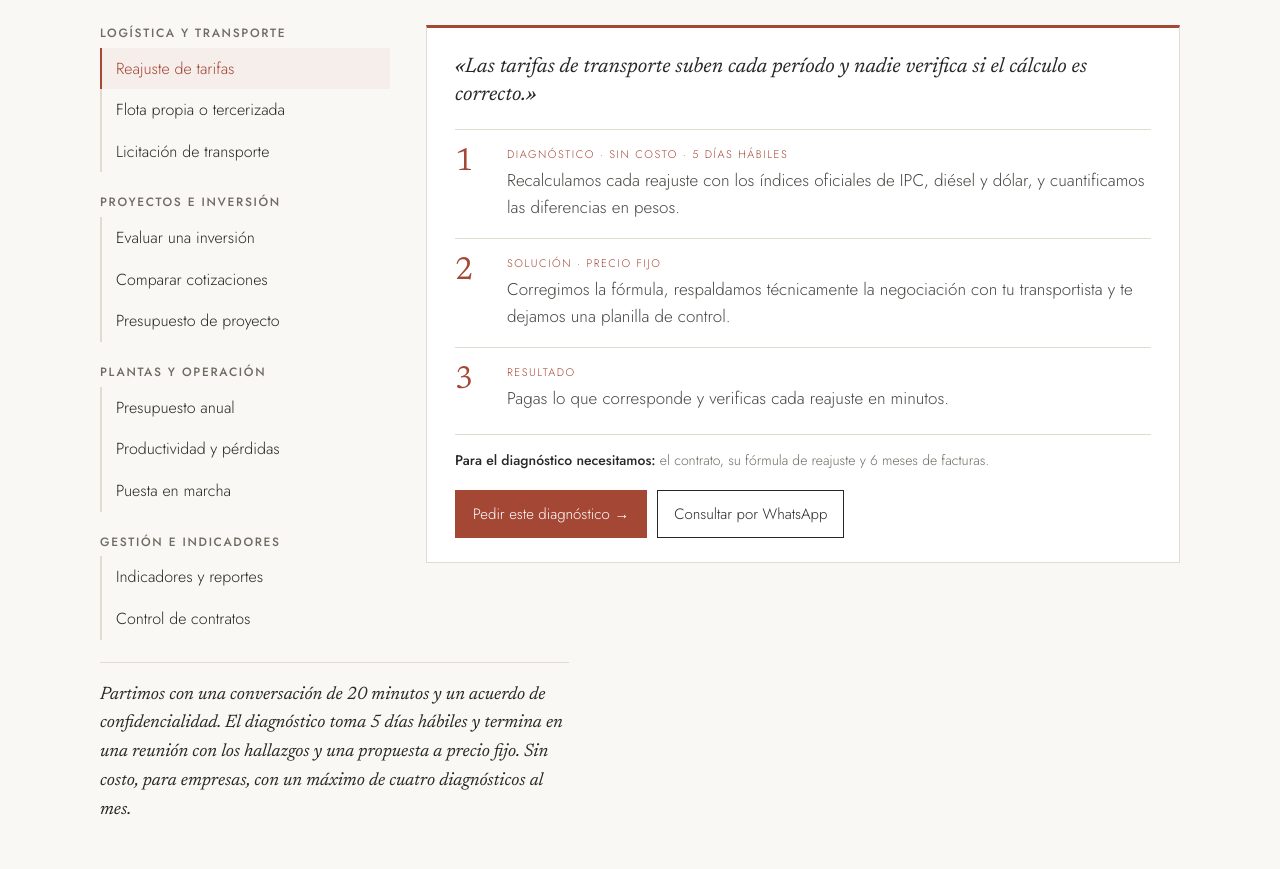
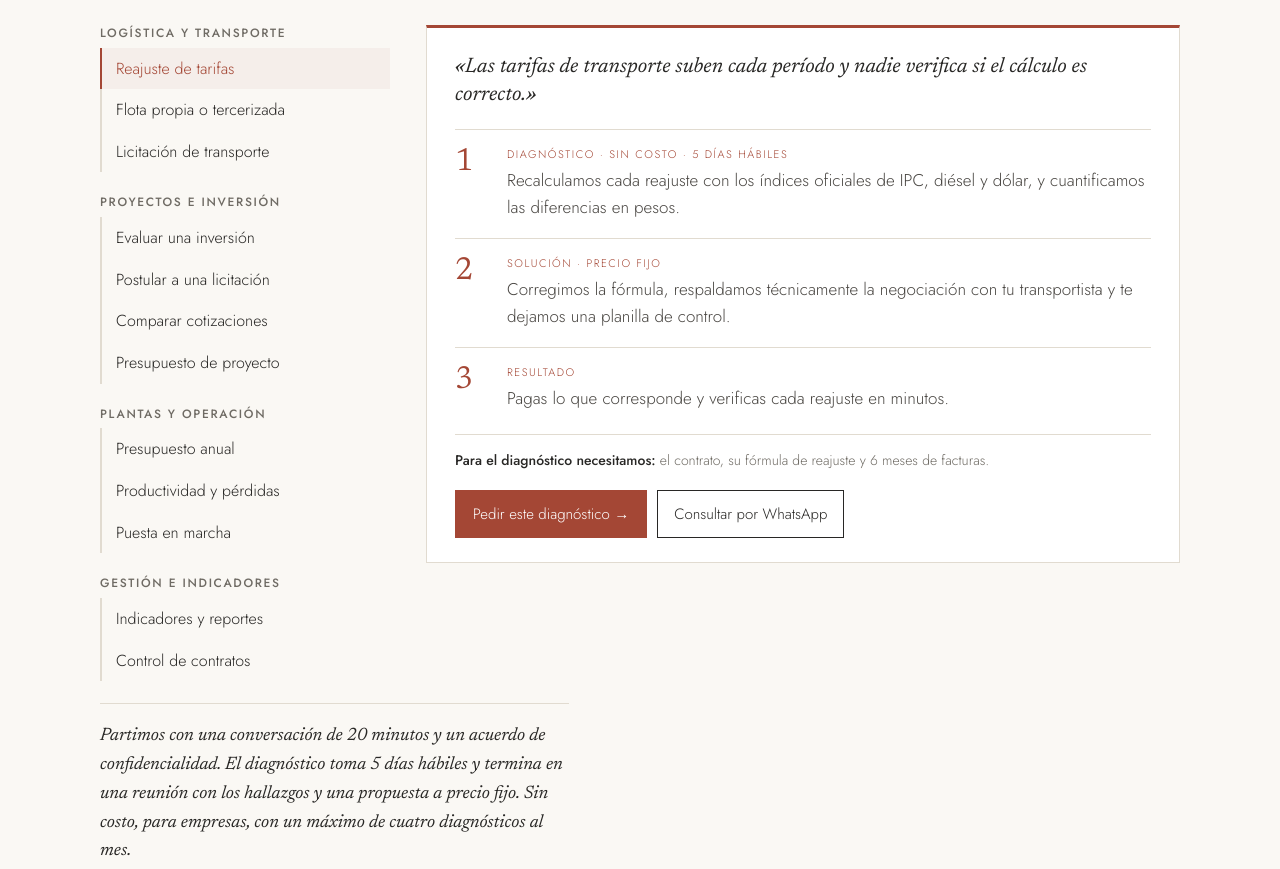
Before and after one commit to MetisOps-chile/metisops-chile.github.io, a plain HTML site: page index.html in a window 1280 px wide. Shown: the part 2243-3112 px from the top of the page. Drawn offline with Linux system fonts and the light colour scheme; no server answers; a web font is replaced by a local one.

Commit message:
Nuevo diagnóstico: Postular a una licitación (ES/EN/PT)
Co-Authored-By: Claude Opus 5.5 <noreply@anthropic.com>
Claude-Session: https://claude.ai/code/session_017TzTTYLAwPDU2yBmQ49TQY

```diff
--- a/index.html
+++ b/index.html
@@ -1108,6 +1108,7 @@
    {k:'Licitación de transporte',sym:'Tu contrato vence y quieres comparar ofertas de verdad, no solo precios.',s:['Revisamos tu contrato vigente, tus volúmenes y tu estructura de costos.','Preparamos las bases y la matriz de evaluación, y comparamos las ofertas en costo total.','Adjudicas un contrato con reajustes claros, indicadores de servicio y multas.'],n:'el contrato vigente, volúmenes y rutas.'}]},
   {a:'Proyectos e inversión',t:[
    {k:'Evaluar una inversión',sym:'Tienes que decidir una inversión y los números no te convencen del todo.',s:['Revisamos supuestos, flujo de caja, VAN y TIR, y probamos el proyecto en un escenario pesimista.','Rehacemos el modelo financiero con sensibilidades, riesgos y condiciones que invalidarían la inversión.','Llegas al directorio con un caso de negocio sólido y defendible.'],n:'la evaluación o las cotizaciones y los supuestos que tengas.'},
+   {k:'Postular a una licitación',sym:'Quieres postular a una licitación grande y no sabes si tu oferta está a la altura.',s:['Revisamos las bases, los requisitos y los criterios de evaluación, y te decimos si te conviene postular y qué te falta.','Armamos contigo la oferta técnica y económica, la matriz de cumplimiento, y preparamos a tu equipo para la presentación o entrevista.','Presentas una oferta completa y competitiva, a tiempo y sin errores que te dejen fuera.'],n:'las bases de la licitación y la experiencia de tu empresa.'},
    {k:'Comparar cotizaciones',sym:'Tienes varias ofertas y no son comparables entre sí.',s:['Normalizamos las ofertas y detectamos lo que cada una deja fuera.','Construimos la comparación en costo total y te apoyamos en la negociación de condiciones.','Adjudicas sabiendo exactamente qué compras y a qué precio final.'],n:'las ofertas recibidas y lo que pediste a los proveedores.'},
    {k:'Presupuesto de proyecto',sym:'El proyecto parte y el presupuesto se ve corto o poco respaldado.',s:['Revisamos partidas, cotizaciones y contingencias del presupuesto.','Armamos el presupuesto detallado y el control de avance físico y financiero.','Controlas el gasto mes a mes y anticipas desviaciones antes de que ocurran.'],n:'el presupuesto actual y las cotizaciones que lo respaldan.'}]},
   {a:'Plantas y operación',t:[
@@ -1124,6 +1125,7 @@
    {k:'Transport tender',sym:'Your contract is expiring and you want to compare real offers, not just prices.',s:['We review your current contract, volumes and cost structure.','We prepare the tender terms and the evaluation matrix, and compare bids on total cost.','You award a contract with clear adjustments, service indicators and penalties.'],n:'the current contract, volumes and routes.'}]},
   {a:'Projects and investment',t:[
    {k:'Evaluate an investment',sym:'You have to decide on an investment and the numbers do not fully convince you.',s:['We review assumptions, cash flow, NPV and IRR, and test the project in a downside case.','We rebuild the financial model with sensitivities, risks and the conditions that would invalidate the investment.','You take a solid, defensible business case to the board.'],n:'the evaluation or quotes and the assumptions you have.'},
+   {k:'Bid for a tender',sym:'You want to bid for a large tender and are not sure your offer is up to standard.',s:['We review the terms, requirements and evaluation criteria, and tell you whether to bid and what you are missing.','We build the technical and commercial offer and the compliance matrix with you, and prepare your team for the presentation or interview.','You submit a complete, competitive offer, on time and without errors that would rule you out.'],n:'the tender terms and your company’s track record.'},
    {k:'Compare quotes',sym:'You have several bids and they are not comparable.',s:['We normalise the bids and spot what each one leaves out.','We build the total-cost comparison and support you in negotiating terms.','You award knowing exactly what you are buying and at what final price.'],n:'the bids received and what you asked suppliers for.'},
    {k:'Project budget',sym:'The project is starting and the budget looks short or poorly supported.',s:['We review budget lines, quotes and contingencies.','We build the detailed budget and the physical and financial progress control.','You control spending month by month and anticipate deviations before they happen.'],n:'the current budget and the quotes behind it.'}]},
   {a:'Plants and operations',t:[
@@ -1140,6 +1142,7 @@
    {k:'Licitação de transporte',sym:'Seu contrato está vencendo e você quer comparar ofertas de verdade, não só preços.',s:['Revisamos seu contrato atual, seus volumes e sua estrutura de custos.','Preparamos o edital e a matriz de avaliação e comparamos as propostas pelo custo total.','Você adjudica um contrato com reajustes claros, indicadores de serviço e multas.'],n:'o contrato atual, volumes e rotas.'}]},
   {a:'Projetos e investimento',t:[
    {k:'Avaliar um investimento',sym:'Você precisa decidir um investimento e os números não convencem totalmente.',s:['Revisamos premissas, fluxo de caixa, VPL e TIR e testamos o projeto em um cenário pessimista.','Refazemos o modelo financeiro com sensibilidades, riscos e as condições que invalidariam o investimento.','Você leva à diretoria um caso de negócio sólido e defensável.'],n:'a avaliação ou as cotações e as premissas que tiver.'},
+   {k:'Participar de uma licitação',sym:'Você quer participar de uma licitação grande e não sabe se sua proposta está à altura.',s:['Revisamos o edital, os requisitos e os critérios de avaliação, e dizemos se vale a pena participar e o que falta.','Montamos com você a proposta técnica e comercial e a matriz de conformidade, e preparamos sua equipe para a apresentação ou entrevista.','Você apresenta uma proposta completa e competitiva, no prazo e sem erros que a eliminem.'],n:'o edital da licitação e a experiência da sua empresa.'},
    {k:'Comparar cotações',sym:'Você tem várias propostas e elas não são comparáveis.',s:['Normalizamos as propostas e identificamos o que cada uma deixa de fora.','Montamos a comparação pelo custo total e apoiamos a negociação das condições.','Você adjudica sabendo exatamente o que compra e a que preço final.'],n:'as propostas recebidas e o que foi pedido aos fornecedores.'},
    {k:'Orçamento de projeto',sym:'O projeto está começando e o orçamento parece curto ou pouco fundamentado.',s:['Revisamos rubricas, cotações e contingências do orçamento.','Montamos o orçamento detalhado e o controle de avanço físico e financeiro.','Você controla o gasto mês a mês e antecipa desvios antes que aconteçam.'],n:'o orçamento atual e as cotações que o sustentam.'}]},
   {a:'Plantas e operação',t:[
```
